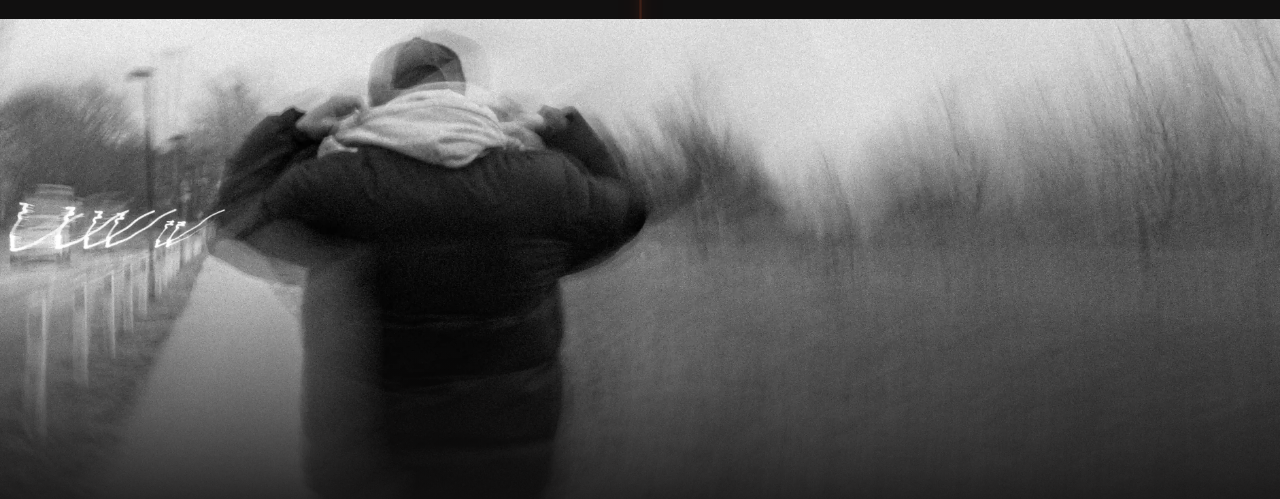
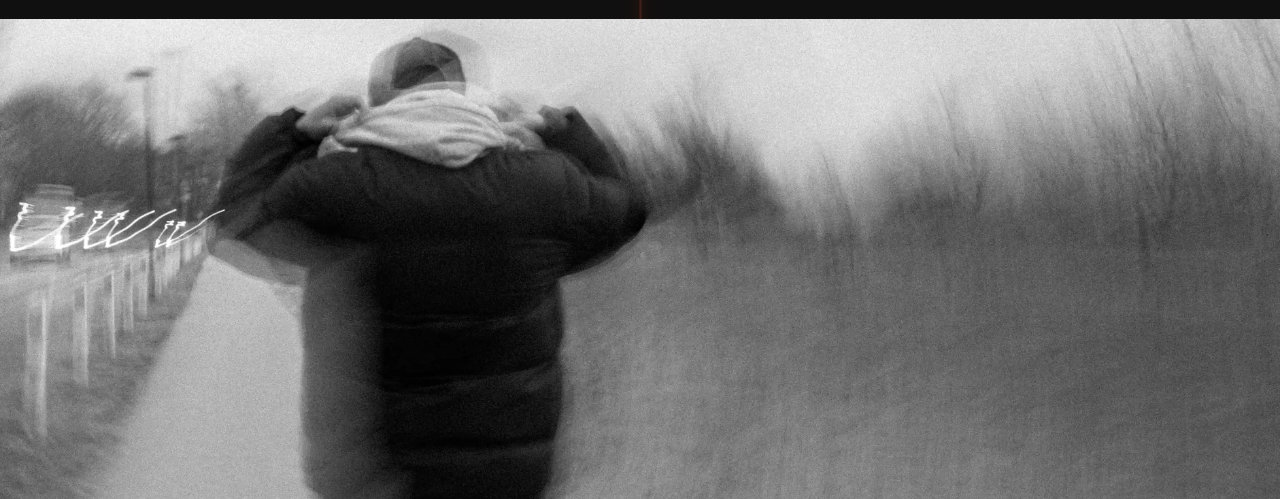
Before and after one commit to Liltorpen/lslportfolio, an Astro site in the folder astro/: page /studio in a window 1280 px wide. Shown: the part 301-800 px from the top of the page. Built offline with nearby package versions, Linux system fonts and the light colour scheme; Astro itself is replaced by a stand-in of ours.

Commit message:
Update global.css

```diff
--- a/astro/src/styles/global.css
+++ b/astro/src/styles/global.css
@@ -353,8 +353,7 @@ footer { border-top: 1px solid rgba(243, 226, 200, 0.1); padding: 80px var(--con
 /* --- STUDIO.ASTRO --- */
 .hero--small { min-height: 35vh; display: flex; justify-content: center; align-items: center; text-align: center; padding-top: 120px; margin-bottom: 40px; }
 .intro-container { width: 100vw; height: 65vh; position: relative; left: 50%; right: 50%; margin-left: -50vw; margin-right: -50vw; margin-bottom: var(--section-spacing); overflow: hidden; }
-.studio-img { width: 100%; height: 100%; object-fit: cover; filter: grayscale(30%); }
-.img-overlay { position: absolute; inset: 0; background: linear-gradient(to top, var(--bg-color), transparent 50%); }
+.studio-img { width: 100%; height: 100%; object-fit: cover;}
 .bts { max-width: 1000px; margin: 0 auto var(--section-spacing); }
 .bts__header { margin-bottom: 60px; padding-bottom: 20px; text-align: center; border-bottom: 1px solid rgba(243, 226, 200, 0.1); }
 .bts__header h2 { font-size: 3.5rem; color: var(--accent-color); }
```
